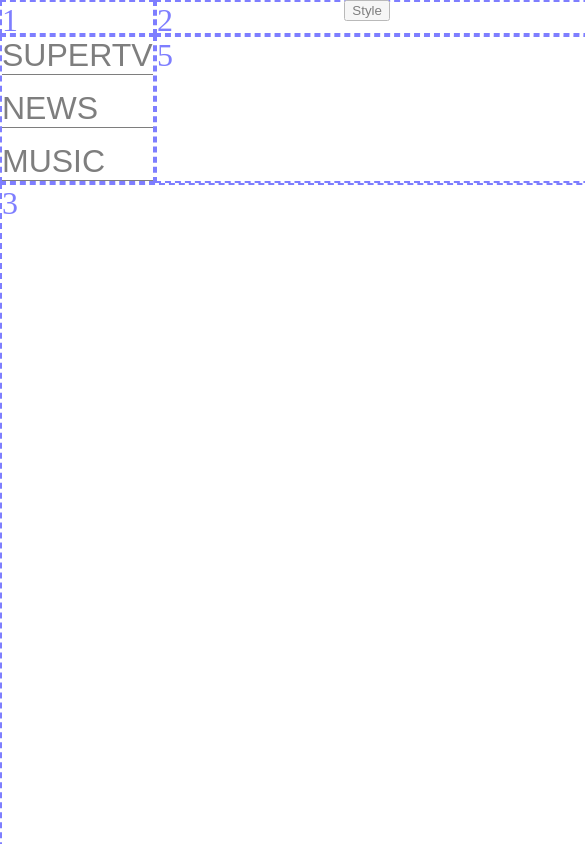
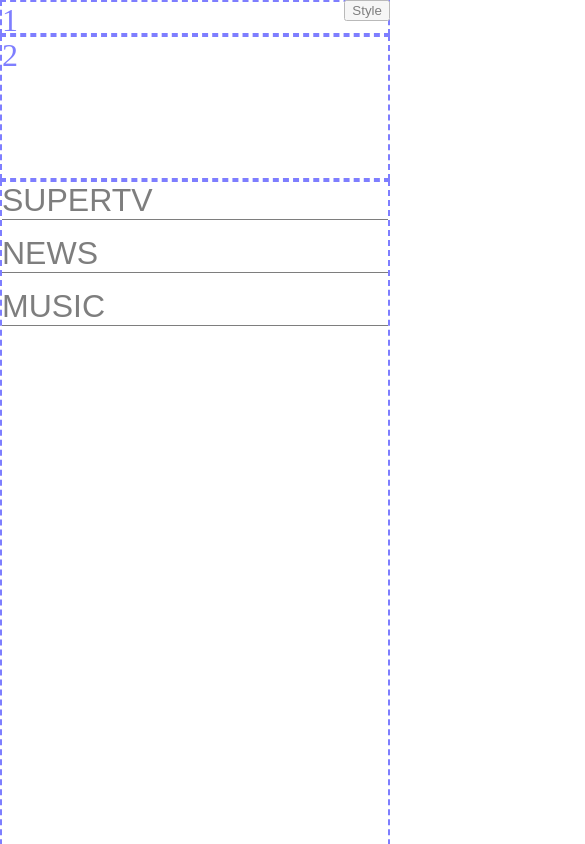
Before and after one commit to gharibmamamdov-m-auca-2022/personal-page, a plain HTML site: page grid3.html in a window 390 px wide. Shown: the top 844 px of the page, 585 px wide, since content can reach past the window. Drawn offline with Linux system fonts and the light colour scheme.

Commit message:
completed

```diff
--- a/grid3.css
+++ b/grid3.css
@@ -31,6 +31,21 @@ body {
     "four four eight nine";
 }
 
+@media (max-width: 500px) {
+    .container {
+    grid-template-columns: 100%;
+    grid-template-areas:
+    "one"
+    "two"
+    "six"
+    "nine"
+    "five"
+    "three"
+    "seven"
+    "eight"
+    "four";
+    }
+}
 
 .box1 {
     grid-area: one;
```
